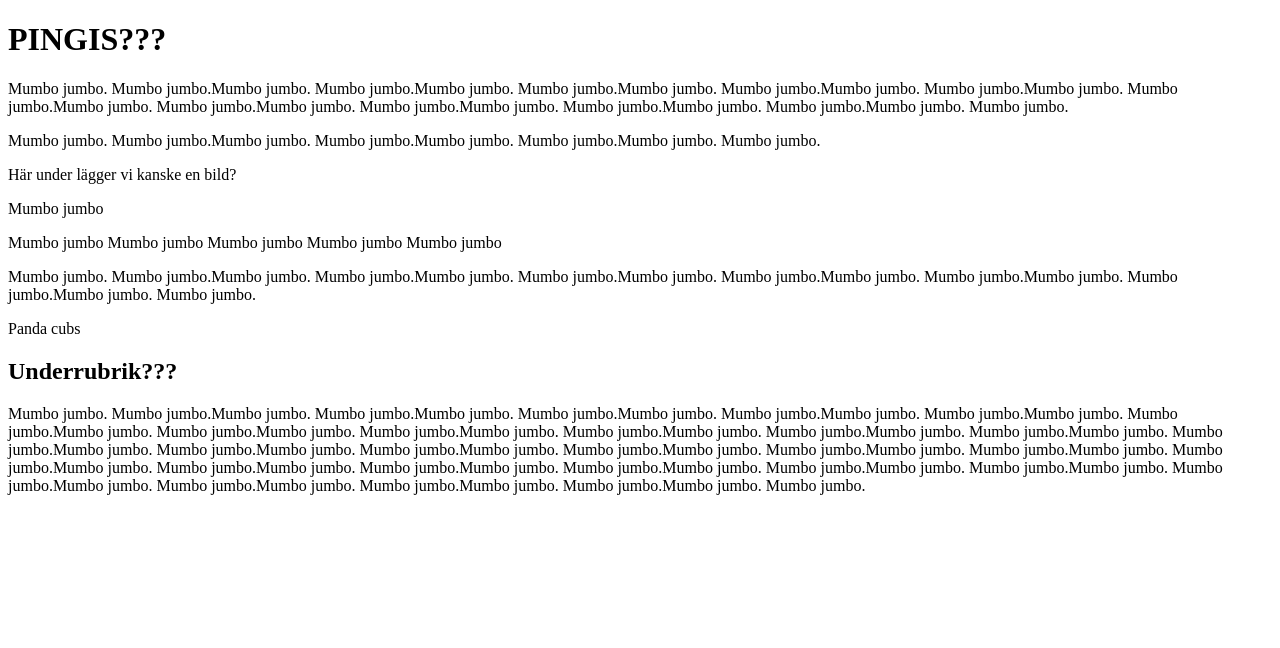
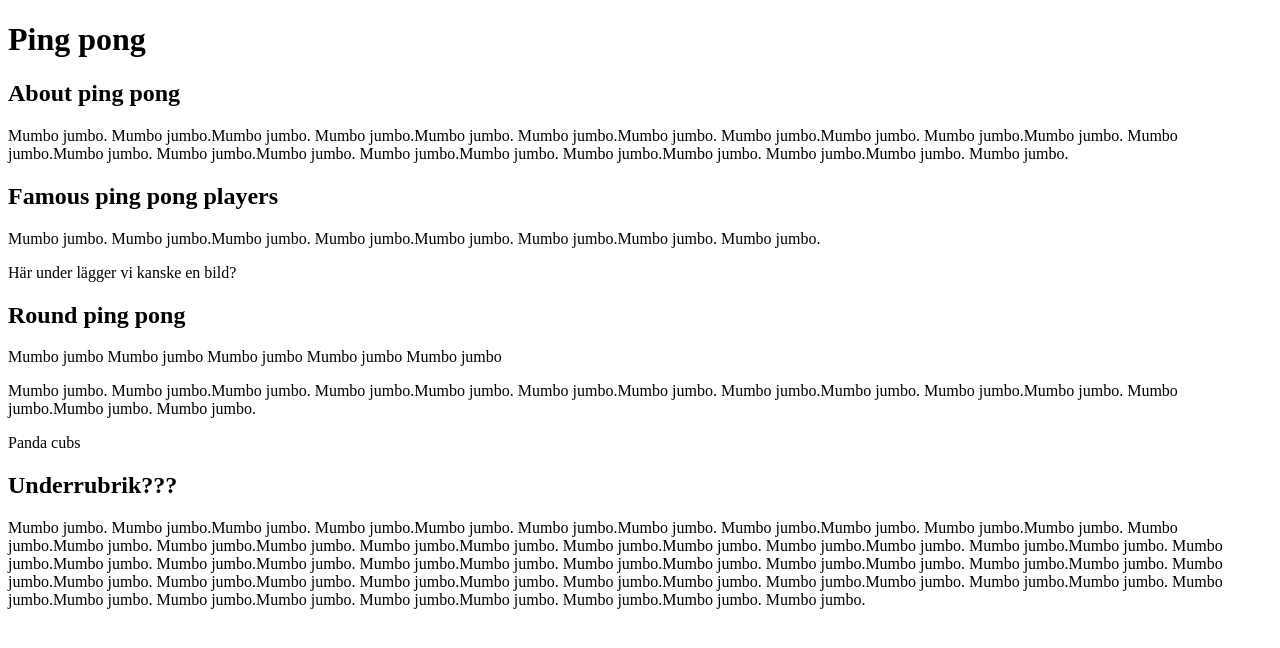
Before and after one commit to AiliLindgren/MattiasMartinAili, a plain HTML site: page index.html in a window 1280 px wide. Drawn offline with Linux system fonts and the light colour scheme.

Commit message:
Uppdelning arbete

```diff
--- a/index.html
+++ b/index.html
@@ -13,12 +13,17 @@
     <body>
 
         <div class="column">
-            <h1>PINGIS???</h1>
+            <h1>Ping pong</h1>
+
+            <h2>About ping pong</h2>
+
             <p>
                 Mumbo jumbo. Mumbo jumbo.Mumbo jumbo. Mumbo jumbo.Mumbo jumbo. Mumbo jumbo.Mumbo jumbo. Mumbo
                 jumbo.Mumbo jumbo. Mumbo jumbo.Mumbo jumbo. Mumbo jumbo.Mumbo jumbo. Mumbo jumbo.Mumbo jumbo. Mumbo
                 jumbo.Mumbo jumbo. Mumbo jumbo.Mumbo jumbo. Mumbo jumbo.Mumbo jumbo. Mumbo jumbo.
             </p>
+
+            <h2>Famous ping pong players</h2>
 
             <p>
                 Mumbo jumbo. Mumbo jumbo.Mumbo jumbo. Mumbo jumbo.Mumbo jumbo. Mumbo jumbo.Mumbo jumbo. Mumbo jumbo.
@@ -28,9 +33,10 @@
                 Här under lägger vi kanske en bild?
             </p>
 
-            <p>
-                Mumbo jumbo
-            </p>
+            <!-- Martins workspace -->
+
+            <h2>Round ping pong</h2>
+
 
             <p>
                 Mumbo jumbo
```
